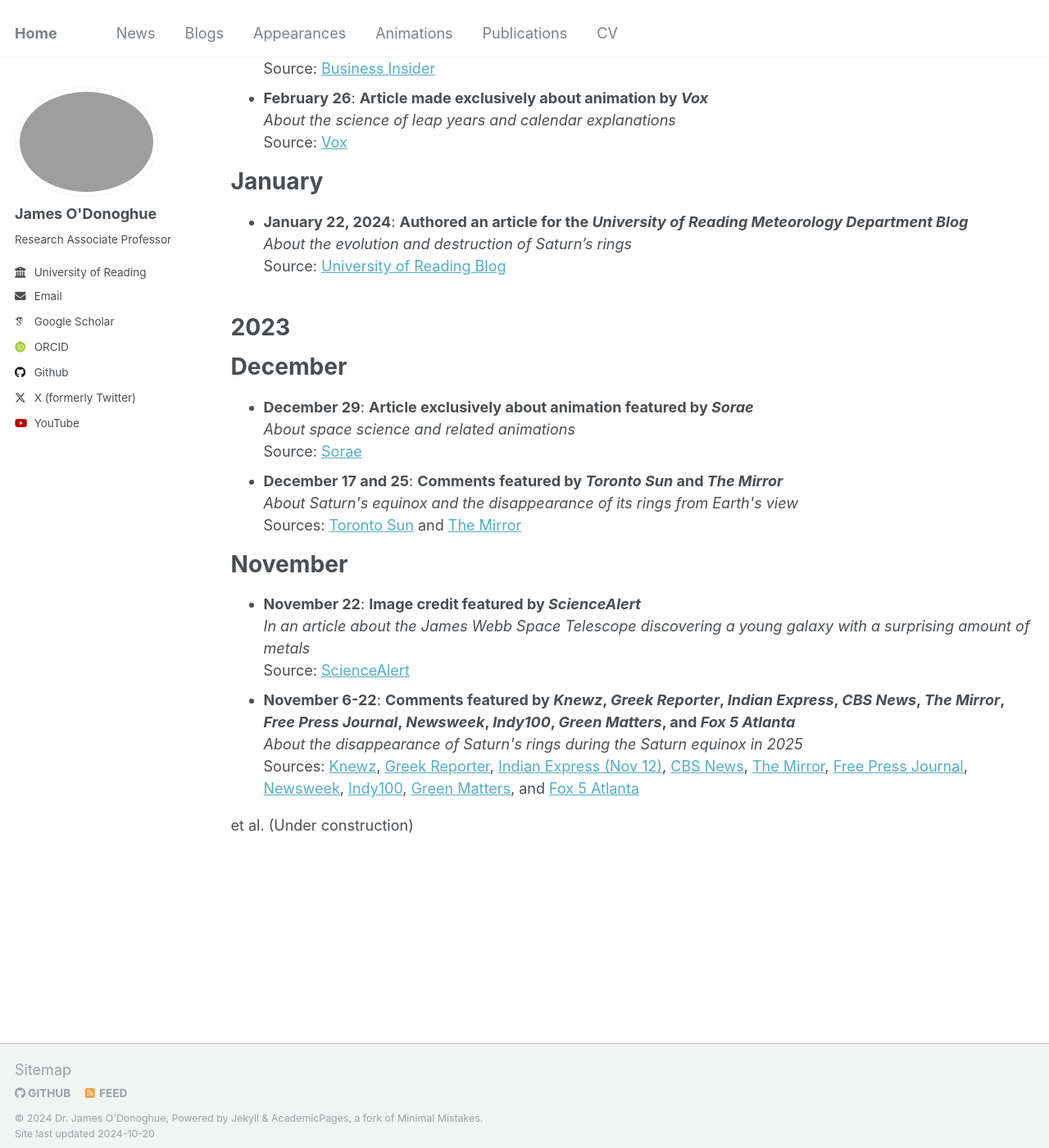
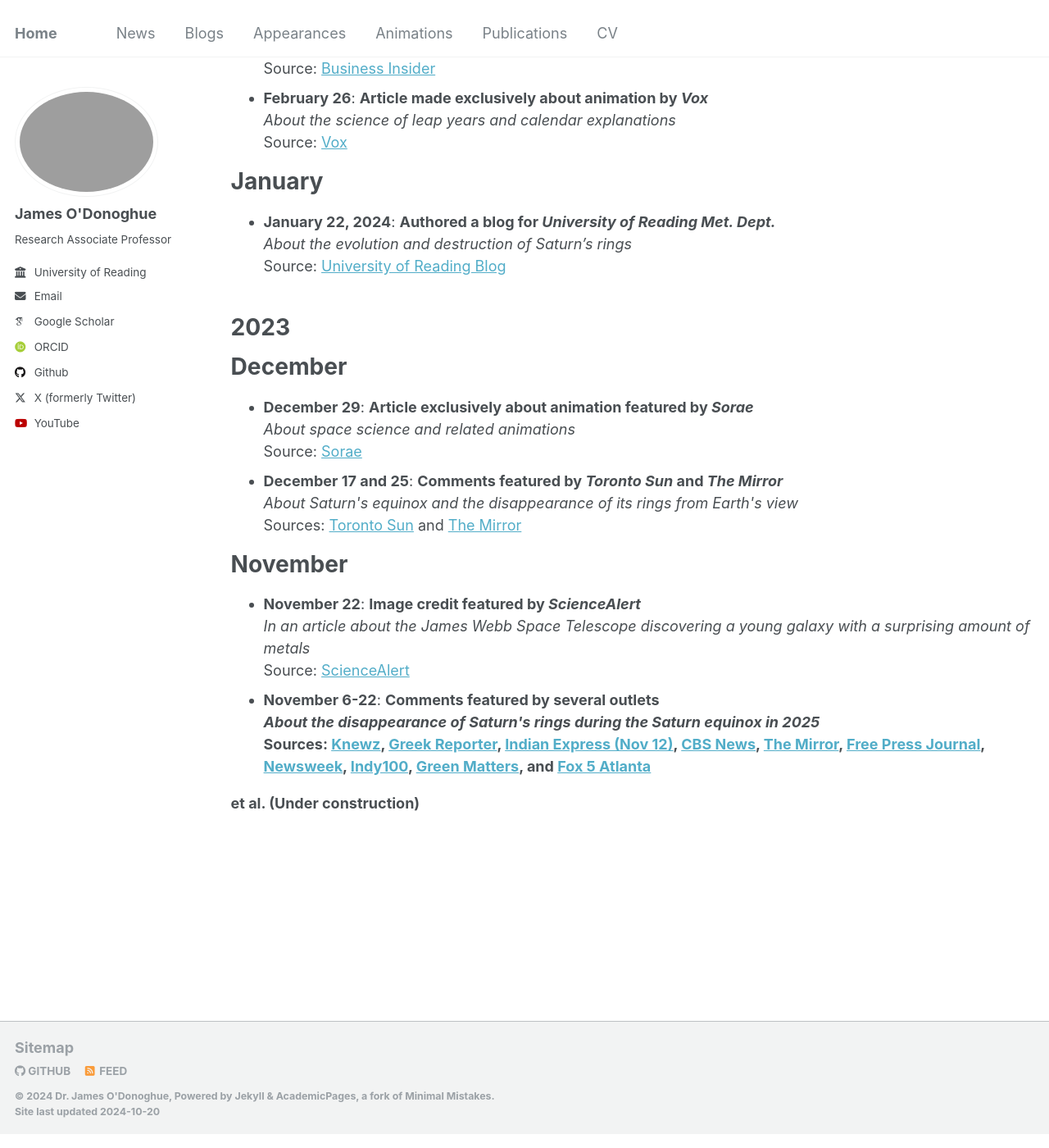
Before and after one commit to odonoghuespace/odonoghuespace.github.io, a Jekyll site: the page built from _pages/news.html, in a window 1280 px wide and 1400 px high, scrolled down 2628 px. Shown: the whole window at 82% size. Built offline with Jekyll 4.4.1, drawn with Linux system fonts in a browser that asks for light colours; some web fonts are replaced.

Commit message:
Update news.html

```diff
--- a/_pages/news.html
+++ b/_pages/news.html
@@ -153,7 +153,7 @@ Twitter impressions: 10M
 <h1>January</h1>
 <ul>
 
-<li><strong>January 22, 2024</strong>: <strong>Authored an article for the <em>University of Reading Meteorology Department Blog</em></strong><br>
+<li><strong>January 22, 2024</strong>: <strong>Authored a blog for <em>University of Reading Met. Dept.</em></strong><br>
     <em>About the evolution and destruction of Saturn’s rings</em><br>
     Source: <a href="https://blogs.reading.ac.uk/weather-and-climate-at-reading/2024/the-evolution-and-destruction-of-saturns-rings/">University of Reading Blog</a>
 </li>
@@ -183,7 +183,7 @@ Twitter impressions: 10M
     <em>In an article about the James Webb Space Telescope discovering a young galaxy with a surprising amount of metals</em><br>
     Source: <a href="https://www.sciencealert.com/jwst-has-found-a-young-galaxy-with-a-surprising-amount-of-metals">ScienceAlert</a>
 </li>
-<li><strong>November 6-22</strong>: <strong>Comments featured by <em>Knewz</em>, <em>Greek Reporter</em>, <em>Indian Express</em>, <em>CBS News</em>, <em>The Mirror</em>, <em>Free Press Journal</em>, <em>Newsweek</em>, <em>Indy100</em>, <em>Green Matters</em>, and <em>Fox 5 Atlanta</em></strong><br>
+<li><strong>November 6-22</strong>: <strong>Comments featured by several outlets<br>
     <em>About the disappearance of Saturn's rings during the Saturn equinox in 2025</em><br>
     Sources: <a href="https://knewz.com/saturn-rings-disappear-view-by-2025-nasa/">Knewz</a>, <a href="https://greekreporter.com/2023/11/13/saturn-rings-disappear-from-view-2025/">Greek Reporter</a>, <a href="https://indianexpress.com/article/explained/explained-sci-tech/saturn-rings-disappear-2025-9021942/">Indian Express (Nov 12)</a>, <a href="https://www.cbsnews.com/news/saturns-rings-disappear-from-view-march-23-2025-nasa-expert-says/">CBS News</a>, <a href="https://www.mirror.co.uk/news/weird-news/saturns-rings-disappear-2025-huge-31378736">The Mirror</a>, <a href="https://www.freepressjournal.in/science/saturns-iconic-rings-to-go-out-of-sight-in-2025-confirms-nasa">Free Press Journal</a>, <a href="https://www.newsweek.com/saturn-rings-disappear-2025-solar-system-space-1841425">Newsweek</a>, <a href="https://www.indy100.com/science-tech/saturn-rings-vanish-space">Indy100</a>, <a href="https://www.greenmatters.com/big-impact/saturn-rings-disappearing">Green Matters</a>, and <a href="https://www.fox5atlanta.com/news/saturns-rings-are-disappearing-will-be-invisible-from-earth-in-2025">Fox 5 Atlanta</a>
 </li>
```
